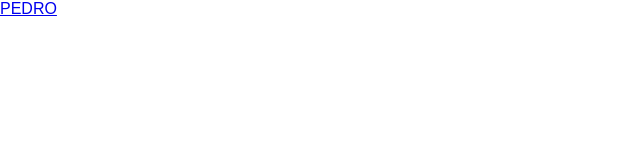
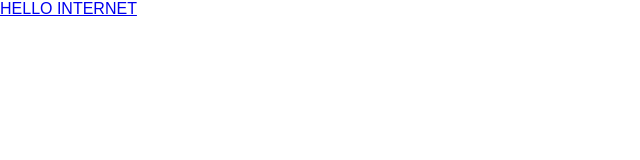
Before and after one commit to pedAraujo/my-website, a React (Create React App) app: page / in a window 1280 px wide. Shown: the top 160 px of the page, without its empty margins (0-640 px from the left). Built offline with nearby package versions, Linux system fonts and the light colour scheme.

Commit message:
autodeploy test

```diff
--- a/src/components/pages/Navbar.jsx
+++ b/src/components/pages/Navbar.jsx
@@ -7,7 +7,7 @@ function Navbar() {
       <div className="navbar">
         <div className="navbar-container container">
           <Link to="/" className="navbar-logo">
-            PEDRO
+            HELLO INTERNET
           </Link>
           <div className="menu-icon">{}</div>
         </div>
```
